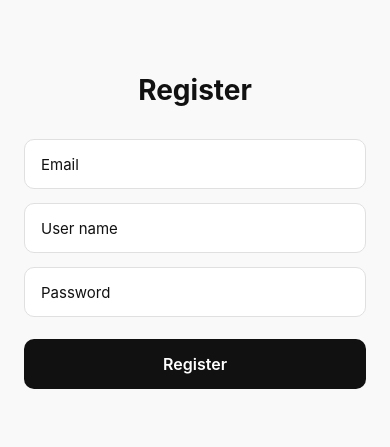
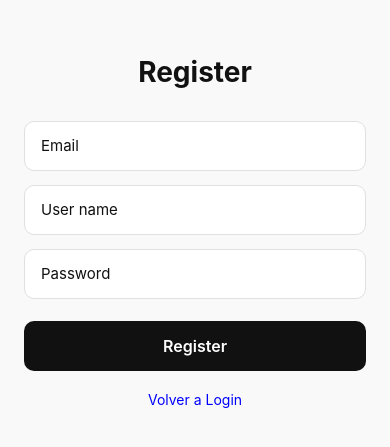
Before and after one commit to JoaquinCelentano/Proyecto-integrador-final, a React Native app: screen /Register in a window 390 px wide. Shown: the part 191-638 px from the top of the page. Built offline with nearby package versions, Linux system fonts and the light colour scheme.

Commit message:
register css 3

```diff
--- a/src/screens/Register.js
+++ b/src/screens/Register.js
@@ -12,8 +12,8 @@ function Register(props){
         .then((response)=>{
             db.collection('users').add({
                 userName:userName ,
-                password: password,
                 email: email,
+                createdAt: Date.now(),
             })
             .then(props.navigation.navigate('Login'))
         })
@@ -44,6 +44,9 @@ function Register(props){
             value={password}/>
             <Pressable style={styles.button} onPress={()=> onSubmit()}>
                 <Text style={styles.buttonText}>Register</Text>
+            </Pressable>
+            <Pressable onPress={()=> navigation.navigate("Login")}>
+                <Text style={styles.link}>Volver a Login</Text>
             </Pressable>
         </View>
     );
@@ -89,6 +92,11 @@ const styles = StyleSheet.create({
         fontSize: 16,
         fontWeight: '600',
     },
+      link: {
+    marginTop: 20,
+    textAlign: "center",
+    color: "blue",
+  },
 });
 
 export default Register
```
